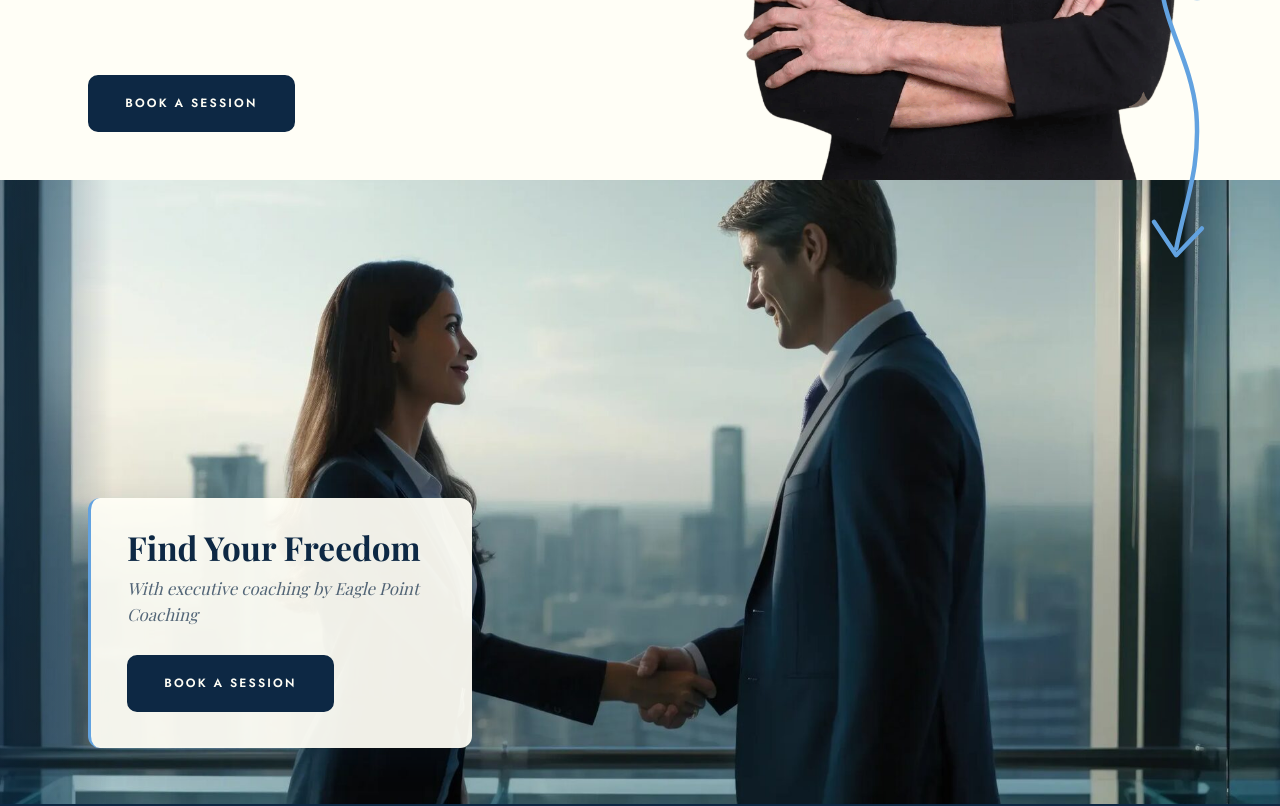
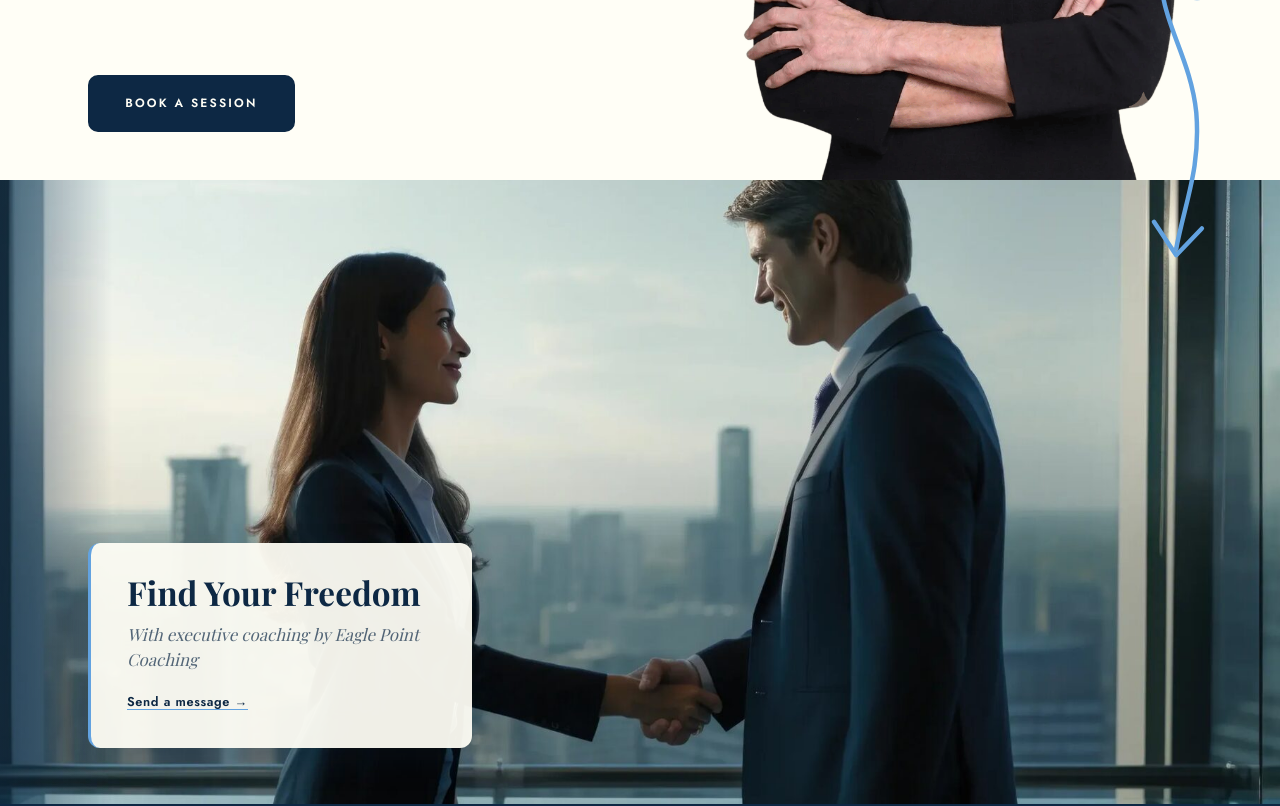
Before and after one commit to justinfaraj/First, a plain HTML site: page index.html in a window 1280 px wide. Shown: the part 620-1426 px from the top of the page. Drawn offline with nearby package versions, Linux system fonts and the light colour scheme.

Commit message:
Photo band: steady Home label, Send a message link, stronger parallax
The side label kept "About" when scrolling back up over the photo, since
the band had no label of its own; it now reads Home in both directions.
Swaps the second back-to-back Book a Session button for the site's quiet
text-link style pointing at Send a Message, and raises parallax travel
from 8% to 11%.

Co-Authored-By: Claude Opus 5.5 <noreply@anthropic.com>
Claude-Session: https://claude.ai/code/session_013RiUPMDKKxW7ZUP5MWm5iC

```diff
--- a/index.html
+++ b/index.html
@@ -68,16 +68,16 @@
 </div>
 
 <!-- PHOTO BAND: the window photo and "Find Your Freedom" card from Meaghan's
-     previous site. No data-label or .section-dark, so it stays out of the
-     ivory/navy alternation and the section-label tracker. -->
-<section class="photo-band">
+     previous site. Labelled Home as the tail of the opening screen; no
+     .section-dark, so it stays out of the ivory/navy alternation. -->
+<section class="photo-band" data-label="Home">
   <div class="photo-band-frame">
     <img class="photo-band-img" src="assets/images/skyline-couple.jpg" width="2000" height="1080" loading="lazy" decoding="async" alt="Two professionals shaking hands at a floor-to-ceiling window overlooking a city skyline">
   </div>
   <div class="photo-band-card">
     <h2 class="photo-band-heading">Find Your Freedom</h2>
     <p class="photo-band-text">With executive coaching by Eagle Point Coaching</p>
-    <a href="book-a-session.html" class="book-btn">Book a Session</a>
+    <a href="send-a-message.html" class="about-link">Send a message &rarr;</a>
   </div>
 </section>
 
--- a/script.js
+++ b/script.js
@@ -214,7 +214,7 @@ document.addEventListener('DOMContentLoaded', () => {
       if (rect.bottom < 0 || rect.top > vh) return;
       // -1 entering from below, 0 centred in the viewport, 1 leaving above
       const progress = (vh / 2 - (rect.top + rect.height / 2)) / (vh / 2 + rect.height / 2);
-      const shift = Math.max(-1, Math.min(1, progress)) * rect.height * 0.08;
+      const shift = Math.max(-1, Math.min(1, progress)) * rect.height * 0.11;
       bandImg.style.transform = `translate3d(0, ${shift.toFixed(1)}px, 0)`;
     };
 
--- a/styles.css
+++ b/styles.css
@@ -589,13 +589,13 @@ ul {
   background: var(--navy);
 }
 
-/* 8% overscan top and bottom is the parallax travel set in script.js */
+/* 11% overscan top and bottom is the parallax travel set in script.js */
 .photo-band-img {
   position: absolute;
-  top: -8%;
+  top: -11%;
   left: 0;
   width: 100%;
-  height: 116%;
+  height: 122%;
   object-fit: cover;
   object-position: 47% 30%;
 }
@@ -639,7 +639,7 @@ ul {
   font-size: 1.05rem;
   line-height: 1.5;
   color: var(--navy-soft);
-  margin: 0.75rem 0 1.75rem;
+  margin: 0.75rem 0 0.5rem;
 }
 
 /* below this width the card would cover the people, so it drops under the photo */
```
